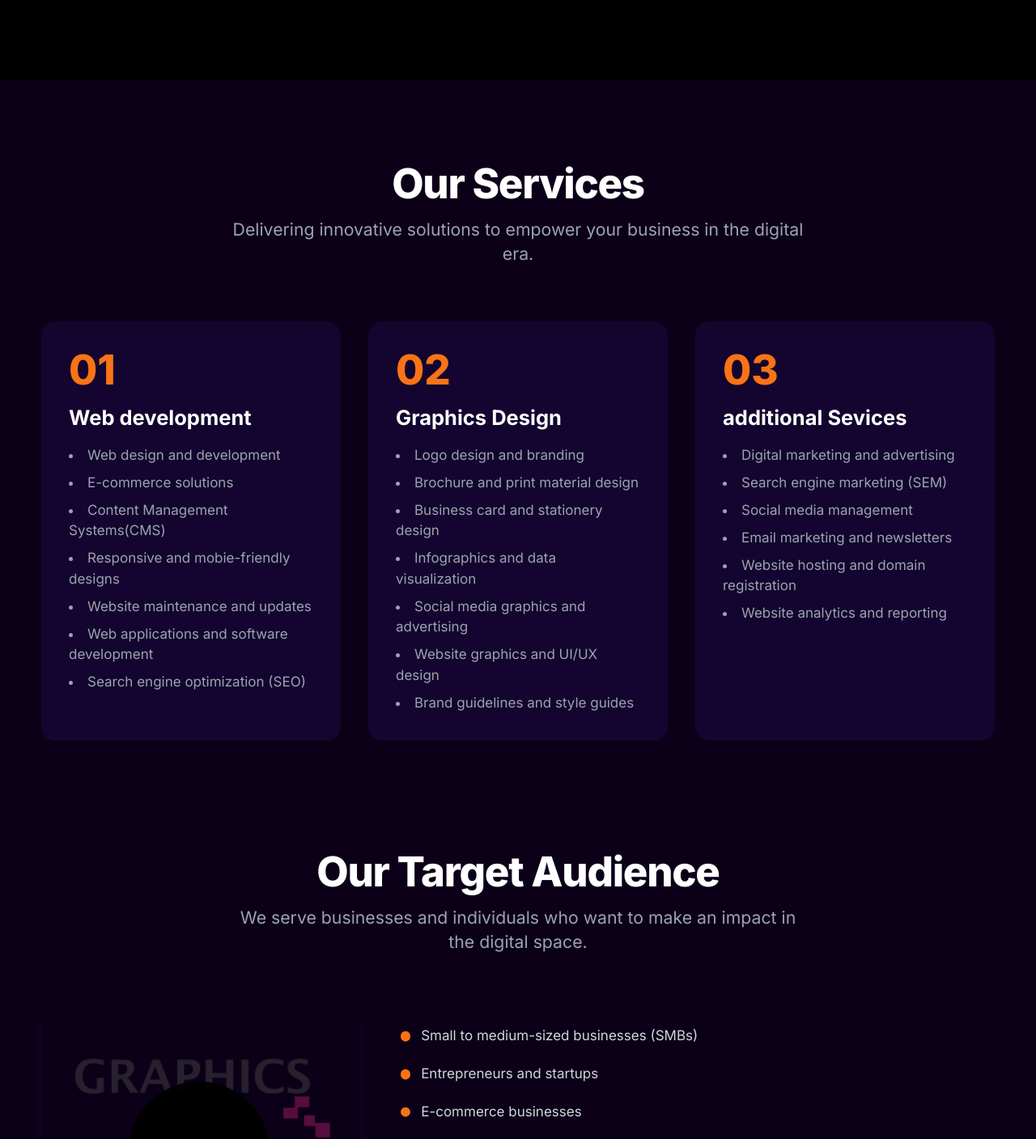
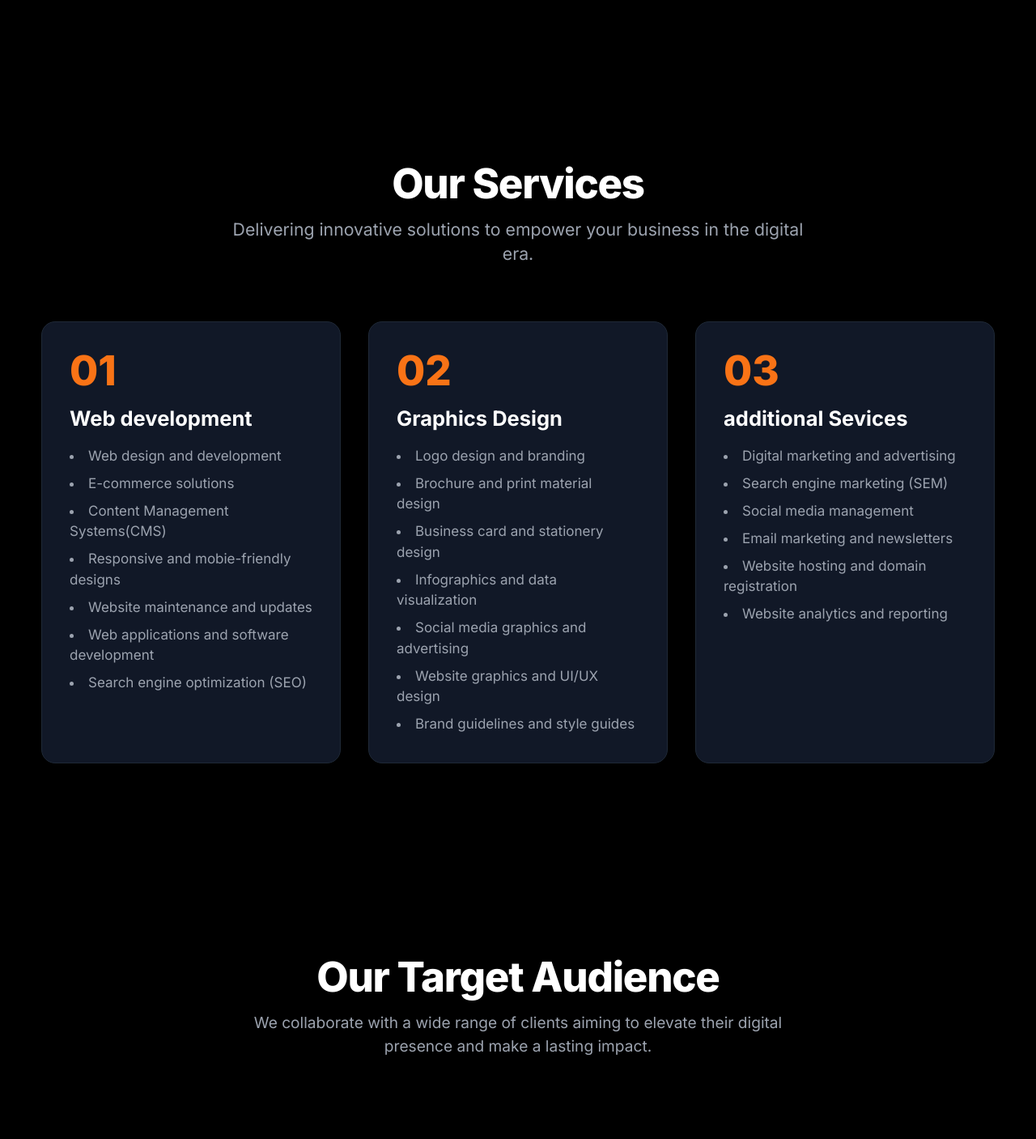
Before and after one commit to joshuangbodin/ej-tech-website, a React (Vite) app: page / in a window 1280 px wide. Shown: the part 1330-2737 px from the top of the page at 81% size. Built offline with nearby package versions, Linux system fonts and the light colour scheme.

Commit message:
redesign

```diff
--- a/src/components/Target.tsx
+++ b/src/components/Target.tsx
@@ -1,45 +1,61 @@
 import React from "react";
-import { ta } from "../data/home";
+import { motion } from "framer-motion";
+import { targetAudience } from "../data/home.d";
 
 type Props = {};
 
 const Target: React.FC<Props> = ({}: Props) => {
+  // Split into panels of 3 items each
+  const panelSize = 3;
+  const panels = [];
+  for (let i = 0; i < targetAudience.length; i += panelSize) {
+    panels.push(targetAudience.slice(i, i + panelSize));
+  }
+
   return (
-    <section className="w-full mt-32 px-6 md:px-12 flex flex-col items-center">
-      {/* Section Header */}
-      <div className="text-center max-w-2xl mb-16">
-        <h3 className="text-4xl md:text-5xl font-extrabold text-white tracking-tight">
+    <section className="w-full bg-black pt-40 flex flex-col">
+      {/* Sticky Header */}
+      <div className="sticky top-0 bg-black/0 z-10 text-center py-16">
+        <h2 className="text-3xl md:text-5xl font-extrabold text-white tracking-tight">
           Our Target Audience
-        </h3>
-        <p className="text-gray-400 mt-4 text-lg md:text-xl">
-          We serve businesses and individuals who want to make an impact in the digital space.
+        </h2>
+        <p className="text-gray-400 mt-4 text-md md:text-lg max-w-2xl mx-auto">
+          We collaborate with a wide range of clients aiming to elevate their
+          digital presence and make a lasting impact.
         </p>
       </div>
 
-      {/* Split layout */}
-      <div className="flex flex-col md:flex-row items-center gap-12 w-full max-w-7xl">
-        {/* Image */}
-        <div className="w-full md:w-1/3 flex justify-center">
-          <img
-            src="GRAPHICSDDESIGN.png"
-            alt="Target Audience"
-            className="w-4/5 md:w-full rounded-2xl shadow-lg shadow-purple-900/30"
-          />
-        </div>
-
-        {/* Target List */}
-        <div className="flex-1">
-          <ul className="flex flex-col gap-4 text-gray-300 text-lg md:text-xl">
-            {ta.map((taitem, index) => (
-              <li
-                key={index}
-                className="relative pl-6 before:absolute before:left-0 before:top-1/2 before:-translate-y-1/2 before:w-3 before:h-3 before:bg-orange-500 before:rounded-full"
-              >
-                {taitem}
-              </li>
-            ))}
-          </ul>
-        </div>
+      {/* Panels */}
+      <div className="relative">
+        {panels.map((panel, idx) => {
+          const fromLeft = idx % 2 === 0; // alternate animation
+          return (
+            <motion.div
+              key={idx}
+              initial={{ opacity: 0, x: fromLeft ? -100 : 100 }}
+              whileInView={{ opacity: 1, x: 0 }}
+              viewport={{ once: true, amount: 0.5 }}
+              transition={{ type: "spring", stiffness: 80, damping: 18 }}
+              className="h-screen flex flex-col md:flex-row items-center justify-center gap-8 px-6 md:px-16 bg-black/10"
+            >
+              {panel.map((audience) => (
+                <motion.div
+                  key={audience.id}
+                  whileHover={{ scale: 1.05 }}
+                  className="bg-gray-900/60 border-gray-800/60 border backdrop-blur-md rounded-2xl px-6 py-6 md:w-1/3 text-center h-72 w-full shadow-lg shadow-black/30 cursor-default flex flex-col items-center justify-center gap-2"
+                >
+                  <div className="text-orange-500 mb-2">{audience.logo}</div>
+                  <h3 className="text-lg md:text-xl font-bold text-white">
+                    {audience.name}
+                  </h3>
+                  <p className="text-gray-300 text-xs md:text-sm">
+                    {audience.description}
+                  </p>
+                </motion.div>
+              ))}
+            </motion.div>
+          );
+        })}
       </div>
     </section>
   );
--- a/src/components/offers.tsx
+++ b/src/components/offers.tsx
@@ -1,17 +1,18 @@
-import { services } from "../data/home";
+import { services } from "../data/home.d";
 
 type Props = {};
 
 const Offers = ({}: Props) => {
   return (
-    <section className="w-full mt-24 px-6 md:px-12 flex flex-col items-center">
+    <section className="w-full bg-black pt-24 px-6 md:px-12 flex flex-col items-center">
       {/* Section Header */}
       <div className="text-center max-w-2xl mb-16">
         <h3 className="text-4xl md:text-5xl font-extrabold text-white tracking-tight">
           Our Services
         </h3>
         <p className="text-gray-400 mt-4 text-lg md:text-xl">
-          Delivering innovative solutions to empower your business in the digital era.
+          Delivering innovative solutions to empower your business in the
+          digital era.
         </p>
       </div>
 
@@ -20,7 +21,7 @@ const Offers = ({}: Props) => {
         {services.map((item) => (
           <div
             key={item.index}
-            className="bg-[#17083a]/70 backdrop-blur-md rounded-2xl p-8 flex flex-col justify-start items-start transition-all duration-300 hover:scale-105 hover:bg-[#220a56]/80 cursor-pointer"
+            className="bg-gray-900  border border-gray-800 backdrop-blur-md rounded-2xl p-8 flex flex-col justify-start items-start transition-all duration-300 hover:scale-105  cursor-pointer"
           >
             <p className="text-orange-500 text-5xl font-extrabold mb-4">
               {item.index}
--- /dev/null
+++ b/src/data/home.d.tsx
@@ -0,0 +1,94 @@
+import { Briefcase, Rocket, ShoppingCart, Heart, Users, Monitor, Layers, LifeBuoy } from "lucide-react";
+
+export const services = [
+  {
+    index: "01",
+    name: "Web development",
+    more: [
+      "Web design and development",
+      "E-commerce solutions",
+      "Content Management Systems(CMS)",
+      "Responsive and mobie-friendly designs",
+      "Website maintenance and updates",
+      "Web applications and software development",
+      "Search engine optimization (SEO)",
+    ],
+  },
+  {
+    index: "02",
+    name: "Graphics Design",
+    more: [
+      "Logo design and branding",
+      "Brochure and print material design",
+      "Business card and stationery design",
+      "Infographics and data visualization",
+      "Social media graphics and advertising",
+      "Website graphics and UI/UX design",
+      "Brand guidelines and style guides",
+    ],
+  },
+  {
+    index: "03",
+    name: "additional Sevices",
+    more: [
+      "Digital marketing and advertising",
+      "Search engine marketing (SEM)",
+      "Social media management",
+      "Email marketing and newsletters",
+      "Website hosting and domain registration",
+      "Website analytics and reporting",
+    ],
+  },
+];
+
+
+export const targetAudience = [
+  {
+    id: "01",
+    name: "Small & Medium Businesses",
+    description: "Companies looking to establish or expand their digital presence with professional websites, apps, and marketing solutions.",
+    logo: <Briefcase size={36} />,
+  },
+  {
+    id: "02",
+    name: "Entrepreneurs & Startups",
+    description: "Innovative founders seeking modern web and design solutions to launch and grow their businesses efficiently.",
+    logo: <Rocket size={36} />,
+  },
+  {
+    id: "03",
+    name: "E-commerce & Online Retailers",
+    description: "Online stores and retail platforms needing scalable, responsive, and secure e-commerce solutions.",
+    logo: <ShoppingCart size={36} />,
+  },
+  {
+    id: "04",
+    name: "Service-based Companies",
+    description: "Businesses in healthcare, finance, legal, and consulting that require professional websites and digital branding.",
+    logo: <Monitor size={36} />,
+  },
+  {
+    id: "05",
+    name: "Non-profit Organizations",
+    description: "Charities and NGOs seeking impactful digital solutions to communicate their mission and engage supporters.",
+    logo: <Heart size={36} />,
+  },
+  {
+    id: "06",
+    name: "Marketing Agencies & Consultancies",
+    description: "Firms looking to outsource design, development, and digital marketing services for their clients.",
+    logo: <Layers size={36} />,
+  },
+  {
+    id: "07",
+    name: "Companies Enhancing Brand Identity",
+    description: "Organizations aiming to refine their branding, design consistency, and online presence for maximum impact.",
+    logo: <Users size={36} />,
+  },
+  {
+    id: "08",
+    name: "Businesses Requiring Maintenance & Support",
+    description: "Companies that need ongoing website updates, technical support, and performance monitoring.",
+    logo: <LifeBuoy size={36} />,
+  },
+];
--- a/src/data/home.ts
+++ /dev/null
@@ -1,53 +0,0 @@
-export const services = [
-  {
-    index: "01",
-    name: "Web development",
-    more: [
-      "Web design and development",
-      "E-commerce solutions",
-      "Content Management Systems(CMS)",
-      "Responsive and mobie-friendly designs",
-      "Website maintenance and updates",
-      "Web applications and software development",
-      "Search engine optimization (SEO)",
-    ],
-  },
-  {
-    index: "02",
-    name: "Graphics Design",
-    more: [
-      "Logo design and branding",
-      "Brochure and print material design",
-      "Business card and stationery design",
-      "Infographics and data visualization",
-      "Social media graphics and advertising",
-      "Website graphics and UI/UX design",
-      "Brand guidelines and style guides",
-    ],
-  },
-  {
-    index: "03",
-    name: "additional Sevices",
-    more: [
-      "Digital marketing and advertising",
-      "Search engine marketing (SEM)",
-      "Social media management",
-      "Email marketing and newsletters",
-      "Website hosting and domain registration",
-      "Website analytics and reporting",
-    ],
-  },
-];
-
-export const ta = [
-  "Small to medium-sized businesses (SMBs)",
-  "Entrepreneurs and startups",
-  "E-commerce businesses",
-  "Online retailers",
-  "Service-based businesses (e.g., healthcare, finance, legal)",
-  "Non-profit organizations",
-  "Marketing agencies and advertising firms",
-  "Businesses looking to establish or improve their online presence",
-  "Companies seeking to enhance their brand identity and visual appeal",
-  "Organizations requiring website maintenance, updates, and technical support",
-];
--- a/src/index.css
+++ b/src/index.css
@@ -21,7 +21,7 @@
 }
 
 body {
-  @apply bg-[#0b0018] text-white overflow-x-hidden;
+  @apply bg-[#000] text-white overflow-x-hidden;
 }
 
 a {
--- a/src/pages/services.tsx
+++ b/src/pages/services.tsx
@@ -1,5 +1,5 @@
 import React, { useState } from "react";
-import { services } from "../data/home";
+import { services } from "../data/home.d";
 
 type Props = {};
 
@@ -11,7 +11,7 @@ const ServicesPage: React.FC<Props> = () => {
   );
 
   return (
-    <section className="w-full min-h-screen px-6 md:px-12 py-20 flex flex-col items-center ">
+    <section className="w-full min-h-screen px-6 md:px-12 py-20 bg-black flex flex-col items-center ">
       {/* Top Section */}
       <div className="w-full max-w-7xl mb-12 text-center">
         <p className=" mb-2">Home / Services</p>
```
Also changed, not shown: src/Layouts/Footer.tsx (+27 -34 lines), src/components/ContactUs.tsx (+10 -10 lines), src/components/SplashBanner.tsx (+38 -9 lines).
